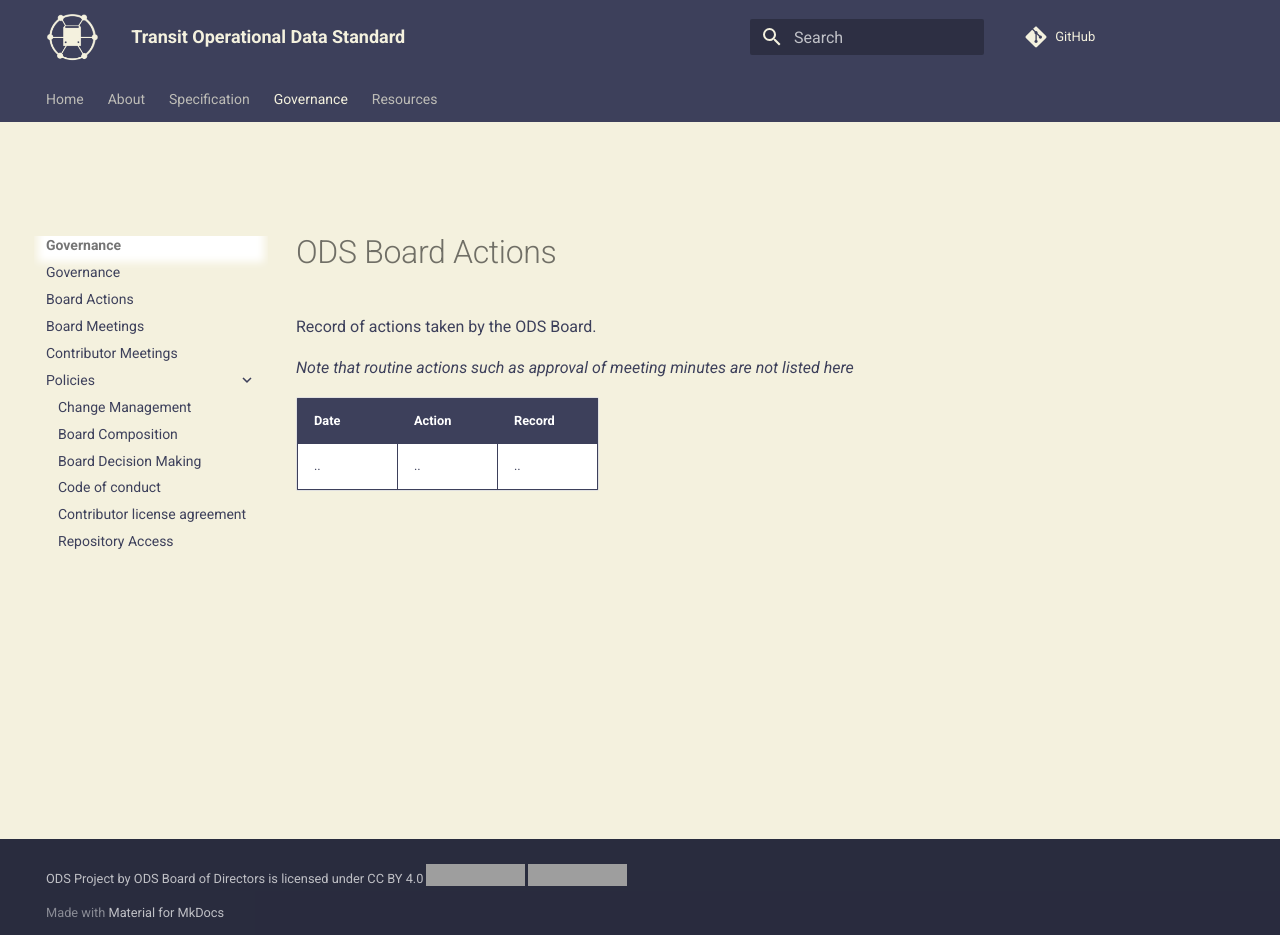
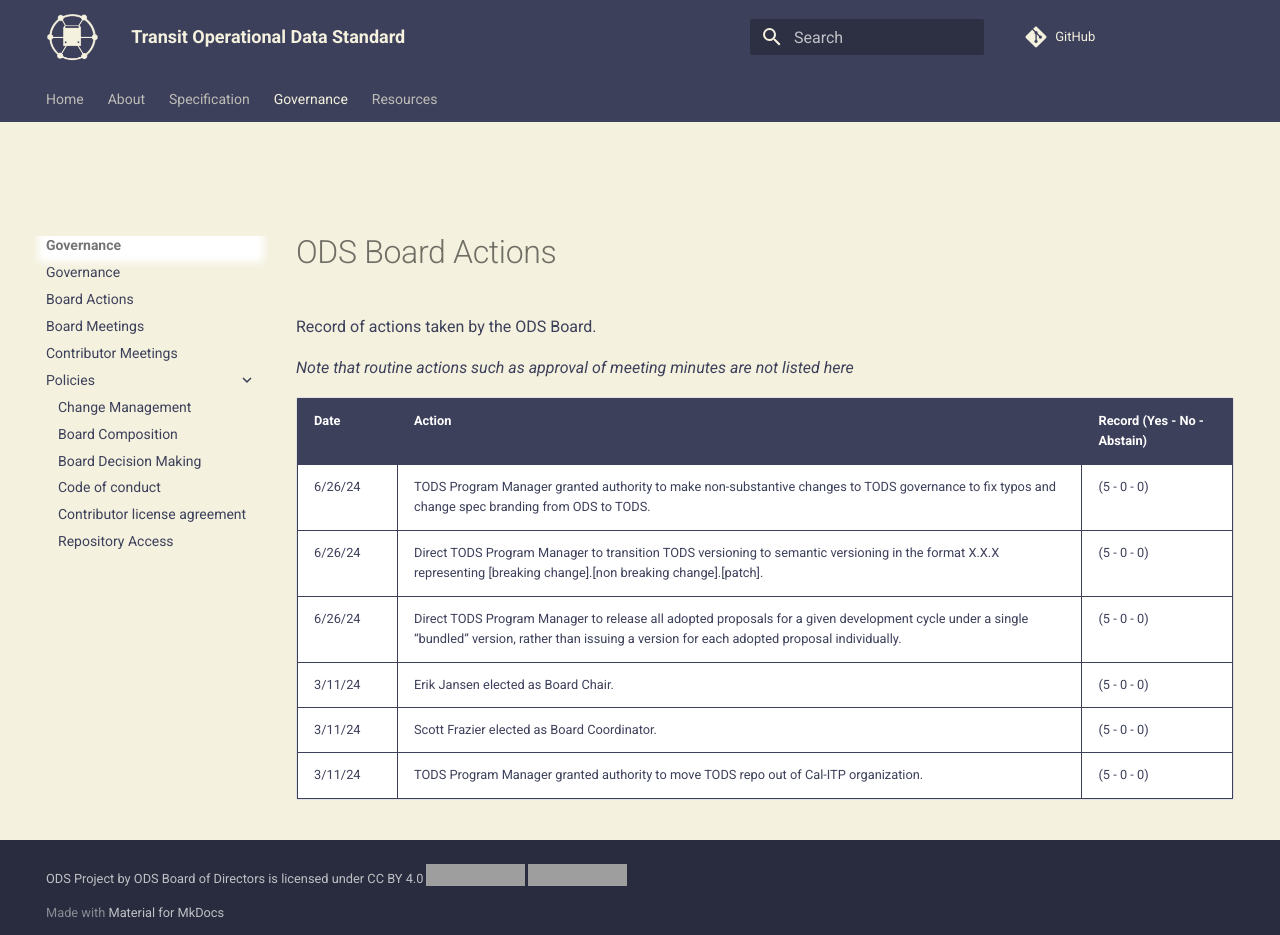
Before and after one commit to cal-itp/operational-data-standard, an MkDocs documentation site: the page built from docs/governance/actions.md, in a window 1280 px wide and 935 px high. Built offline with MkDocs 1.6.1 and Material for MkDocs 9.7.7, drawn with Linux system fonts in a browser that asks for light colours; nearby versions of some CDN libraries; comment, search, counter and statistics services are not loaded; grey boxes are pictures that could not be loaded.

Commit message:
Add board actions from march and june

```diff
--- a/docs/governance/actions.md
+++ b/docs/governance/actions.md
@@ -4,6 +4,11 @@ Record of actions taken by the ODS Board.
 
 *Note that routine actions such as approval of meeting minutes are not listed here*
 
-| **Date** | **Action** | **Record** |
+| **Date** | **Action** | **Record (Yes - No - Abstain)** |
 | -------- | ---------- | ---------- |
-| .. | .. | .. |
+| 6/26/24 | TODS Program Manager granted authority to make non-substantive changes to TODS governance to fix typos and change spec branding from ODS to TODS. | (5 - 0 - 0) |
+| 6/26/24 | Direct TODS Program Manager to transition TODS versioning to semantic versioning in the format X.X.X representing [breaking change].[non breaking change].[patch]. | (5 - 0 - 0) |
+| 6/26/24 | Direct TODS Program Manager to release all adopted proposals for a given development cycle under a single "bundled" version, rather than issuing a version for each adopted proposal individually. | (5 - 0 - 0) |
+| 3/11/24 | Erik Jansen elected as Board Chair. | (5 - 0 - 0) |
+| 3/11/24 | Scott Frazier elected as Board Coordinator. | (5 - 0 - 0) |
+| 3/11/24 | TODS Program Manager granted authority to move TODS repo out of Cal-ITP organization. | (5 - 0 - 0) |
```
